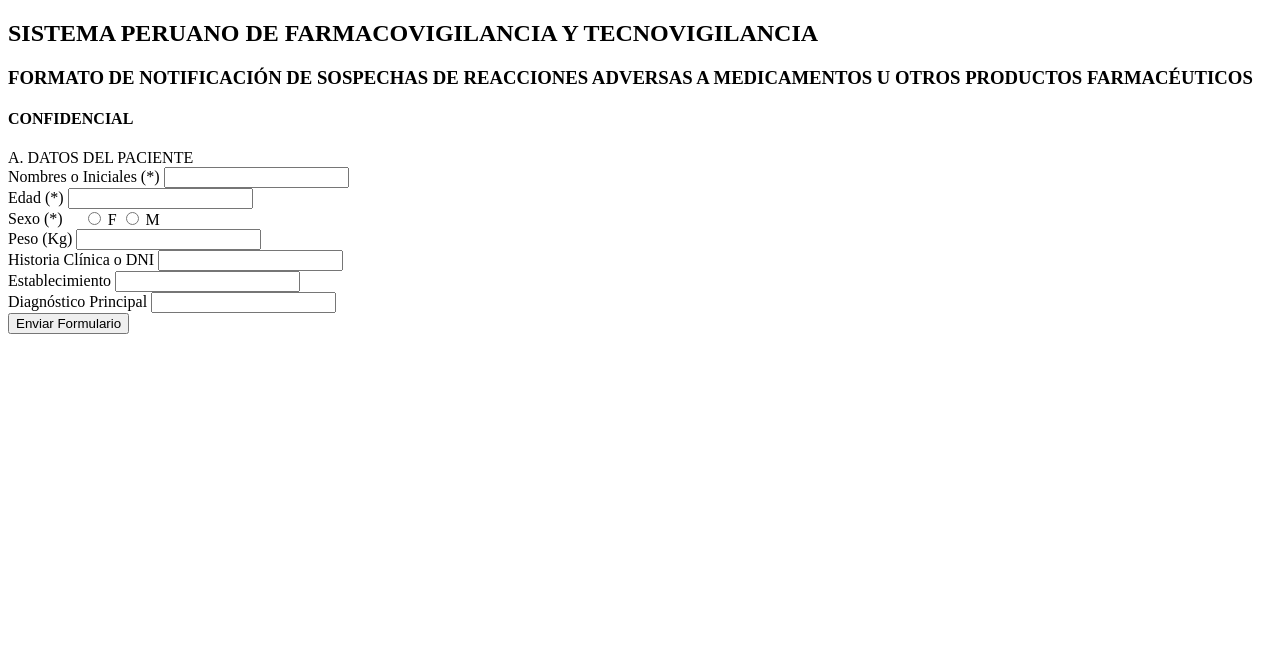
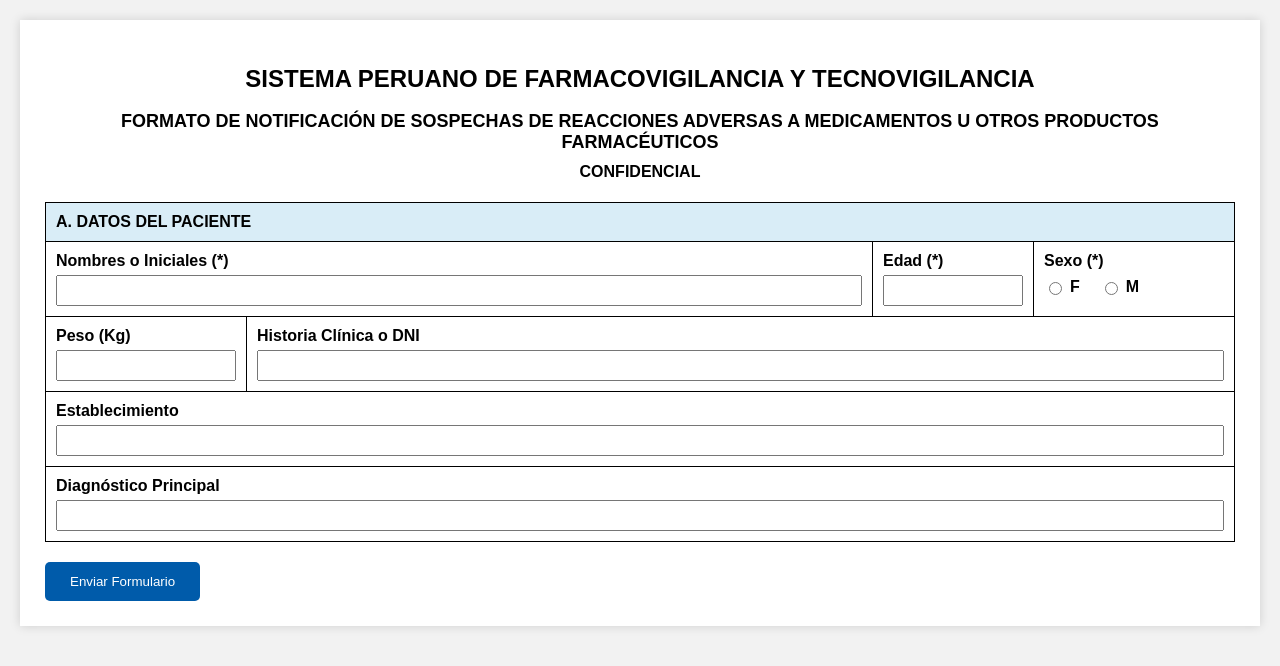
Before and after one commit to 20204484-sketch/RAMS, a plain HTML site: page index.html in a window 1280 px wide. Drawn offline with Linux system fonts and the light colour scheme.

Commit message:
Refactor CSS styles for layout and design

```diff
--- a/style.css
+++ b/style.css
@@ -1,32 +1,124 @@
-.titulo-seccion{
-    background:#d9edf7;
-    border:1px solid black;
-    padding:8px;
+body{
+    margin:0;
+    padding:20px;
+    background:#f2f2f2;
+    font-family:Arial, Helvetica, sans-serif;
 }
 
-.paciente-grid{
-    display:grid;
-    grid-template-columns: 220px 1fr 120px 150px;
-    gap:12px;
-    margin-top:15px;
+.contenedor{
+    max-width:1200px;
+    margin:auto;
+    background:white;
+    padding:25px;
+    box-shadow:0 0 10px rgba(0,0,0,.15);
 }
 
-.paciente-grid label{
-    font-weight:bold;
-    align-self:center;
+.encabezado{
+    text-align:center;
+    margin-bottom:20px;
 }
 
-.paciente-grid input{
+.encabezado h2{
+    margin-bottom:10px;
+}
+
+.encabezado h3{
+    margin-bottom:10px;
+    font-size:18px;
+}
+
+.encabezado h4{
+    margin-top:10px;
+}
+
+/* RAMS */
+
+.bloque-rams{
+    border:1px solid black;
+}
+
+.cabecera-seccion{
+    background:#d9edf7;
+    font-weight:bold;
+    padding:10px;
+    border-bottom:1px solid black;
+}
+
+.fila{
+    display:flex;
+    border-bottom:1px solid black;
+}
+
+.campo{
+    padding:10px;
+    border-right:1px solid black;
+}
+
+.fila .campo:last-child{
+    border-right:none;
+}
+
+.grande{
+    flex:1;
+}
+
+.edad{
+    width:140px;
+}
+
+.sexo{
+    width:180px;
+}
+
+.peso{
+    width:180px;
+}
+
+.fila-completa{
+    padding:10px;
+    border-bottom:1px solid black;
+}
+
+.fila-completa:last-child{
+    border-bottom:none;
+}
+
+label{
+    display:block;
+    font-weight:bold;
+    margin-bottom:5px;
+}
+
+input[type="text"],
+input[type="number"]{
     width:100%;
+    padding:6px;
     box-sizing:border-box;
 }
 
-.sexo{
+.sexo-opciones{
     display:flex;
     gap:20px;
-    align-items:center;
+    margin-top:8px;
 }
 
-.ancho-total{
-    grid-column: span 3;
+.sexo-opciones label{
+    display:flex;
+    align-items:center;
+    gap:5px;
+    margin:0;
 }
+
+button{
+    margin-top:20px;
+    background:#005baa;
+    color:white;
+    border:none;
+    padding:12px 25px;
+    border-radius:5px;
+    cursor:pointer;
+}
+
+button:hover{
+    background:#004a88;
+}
```
